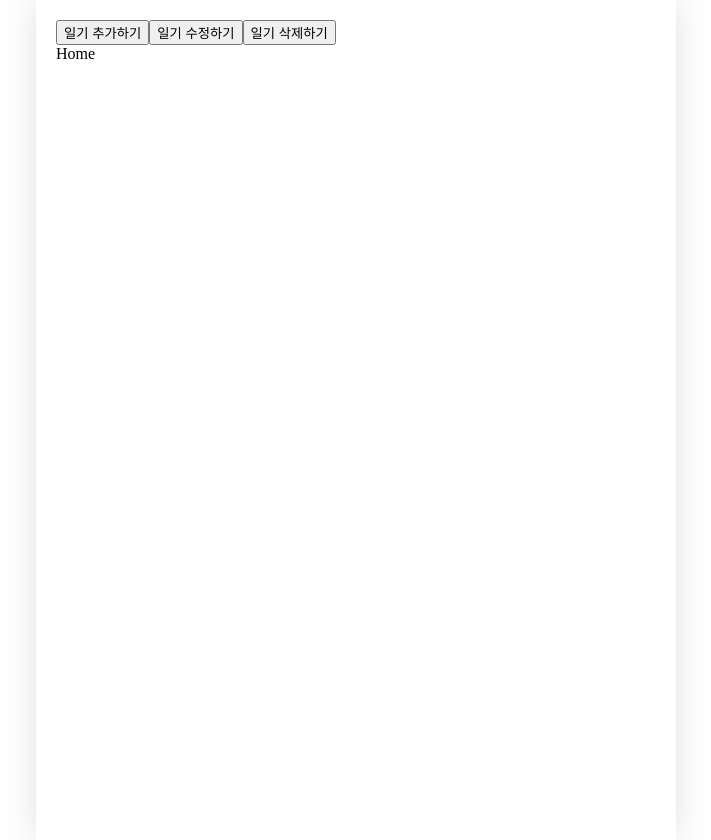
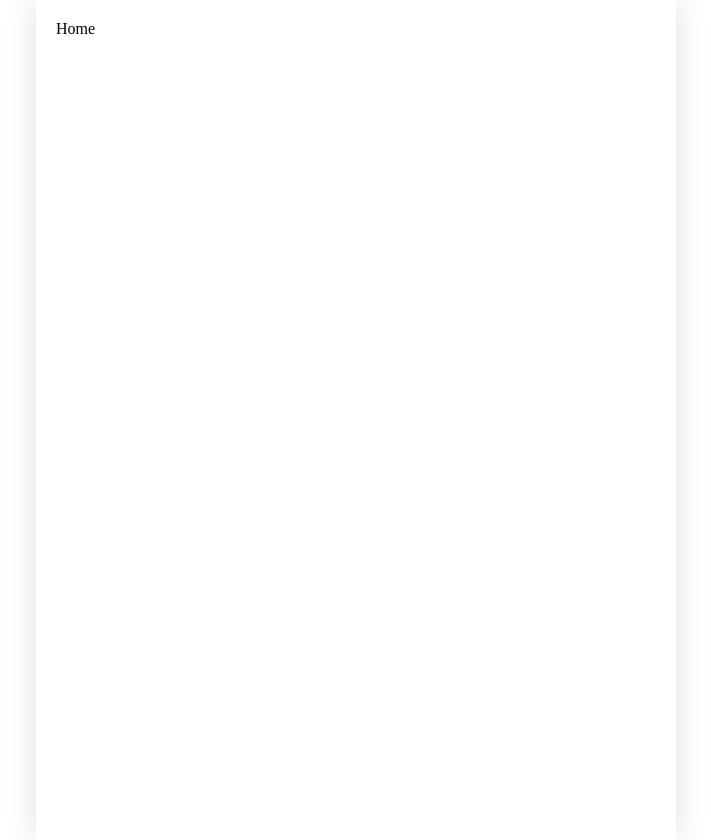
Before and after one commit to sukerimjocan19924/emotion-diary, a React (Vite) app: page / in a window 1280 px wide. Shown: the whole page, without its empty margins (284-995 px from the left). Built offline with nearby package versions, Linux system fonts and the light colour scheme; a web font is replaced by a local one.

Commit message:
2차 업데이트

```diff
--- a/src/App.jsx
+++ b/src/App.jsx
@@ -24,6 +24,8 @@ const mockData = [
 
 function reducer(state, action) {
   switch(action.type) {
+    case "INIT":
+      return action.data
     case "CREATE":
       return [action.data, ...state]
     case "UPDATE":
@@ -40,6 +42,9 @@ function reducer(state, action) {
   }
 }
 
+export const DiaryStateContext = createContext()
+export const DiaryDispatchContext = createContext()
+
 function App() {
   const [data, dispatch] = useReducer(reducer, mockData)
   const idRef = useRef(3)
@@ -51,6 +56,7 @@ function App() {
       data: mockData
     })
 
+    setIsDataLoaded(true)
   }, [])
 
 
@@ -85,11 +91,13 @@ function App() {
     })
   }
 
+  if(!isDataLoaded) return <div>로딩중</div>
+
   return (
     <div>
-      <button onClick={()=>onCreate(new Date().getTime(), 4, 'hello')}>일기 추가하기</button>
-      <button onClick={()=>onUpdate(1, new Date().getTime(), 4, '1번 수정')}>일기 수정하기</button>
-      <button onClick={() =>onDelete(1)}>일기 삭제하기</button>
+      <DiaryStateContext.Provider value={data}>
+        <DiaryDispatchContext.Provider value={{onCreate, onUpdate, onDelete}}>
+
           <Routes>
             <Route path='/' element={<Home/>}/>
             <Route path='/new' element={<New/>}/>
@@ -97,6 +105,8 @@ function App() {
             <Route path='/diary/:id' element={<Diary/>}/>
             <Route path='*' element={<NotFound/>}/>
           </Routes>
+        </DiaryDispatchContext.Provider>
+      </DiaryStateContext.Provider>
     </div>
   )
 }
```
Lines whose indentation alone changed are shown as unchanged.
